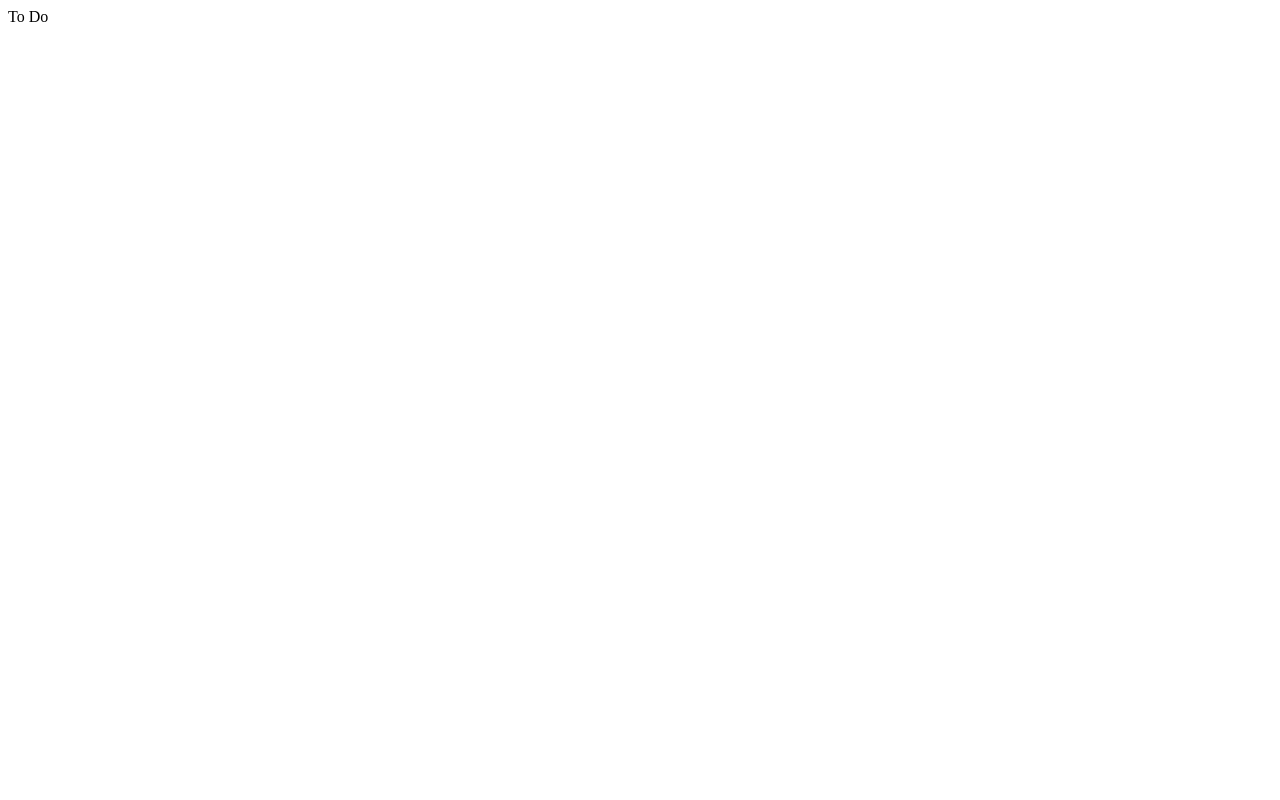
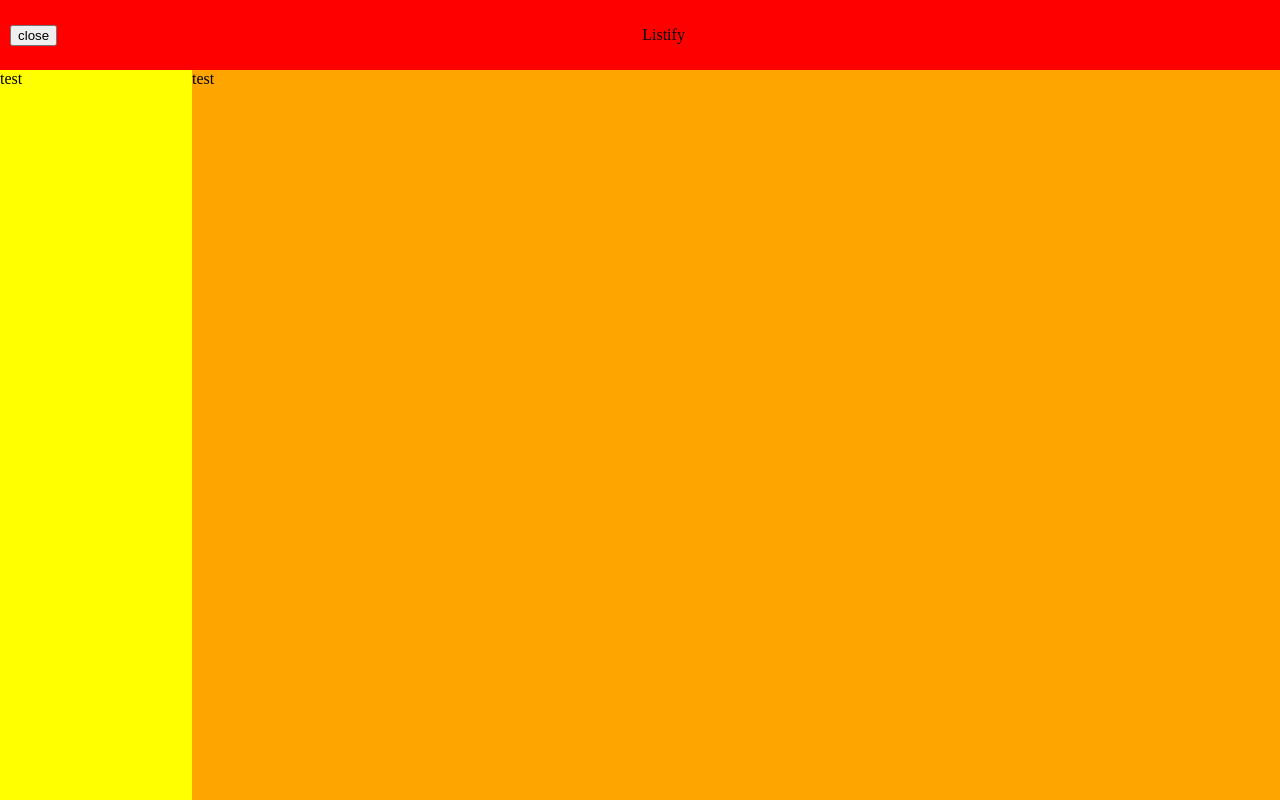
Before and after one commit to nateachino/To-Do-List, a website built with webpack: page dist/index.html in a window 1280 px wide. Built offline with nearby package versions, Linux system fonts and the light colour scheme.

Commit message:
made page layout

```diff
--- a/src/index.js
+++ b/src/index.js
@@ -0,0 +1,15 @@
+const sidebar = document.getElementsByClassName("sidebar")[0];
+const content = document.getElementsByClassName("content")[0];
+const sidebarButton = document.getElementById("sidebar-button");
+const bodyContainer = document.getElementsByClassName("body-container")[0];
+var sidebarVisibility = true;
+
+sidebarButton.addEventListener("click", () => {
+  if (sidebarVisibility == true) {
+    sidebar.style.transform = "translateX(-500px)";
+  } else {
+    sidebarVisibility = true;
+    sidebar.style.position = "static";
+    sidebar.style.transform = "translateX(0px)";
+  }
+});
--- a/src/style.css
+++ b/src/style.css
@@ -0,0 +1,50 @@
+body {
+  margin: 0;
+  padding: 0;
+}
+
+header {
+  background-color: red;
+}
+
+.head {
+  display: flex;
+  align-items: center;
+  padding: 10px;
+}
+
+.body-container {
+  display: flex;
+  height: calc(100vh - 70px);
+  transition: 1000ms ease;
+}
+
+.title {
+  height: 50px;
+  width: 100%;
+  display: grid;
+  place-content: center;
+}
+
+.sidebar {
+  flex: 0 1 15%;
+  height: 100%;
+  background-color: yellow;
+  transition-property: all;
+  transition: 1000ms ease;
+}
+
+@media (max-width: 600px) {
+  .sidebar {
+    flex: 0 0 100px;
+  }
+}
+
+.content {
+  flex-grow: 1;
+
+  height: 100%;
+  background-color: orange;
+  transition-property: grid;
+  transition: all 1000ms ease;
+}
--- a/webpack.config.js
+++ b/webpack.config.js
@@ -7,4 +7,13 @@ module.exports = {
     filename: "main.js",
     path: path.resolve(__dirname, "dist"),
   },
+
+  module: {
+    rules: [
+      {
+        test: /\.css$/i,
+        use: ["style-loader", "css-loader"],
+      },
+    ],
+  },
 };
```
Also changed, not shown: dist/index.html, dist/main.js.
